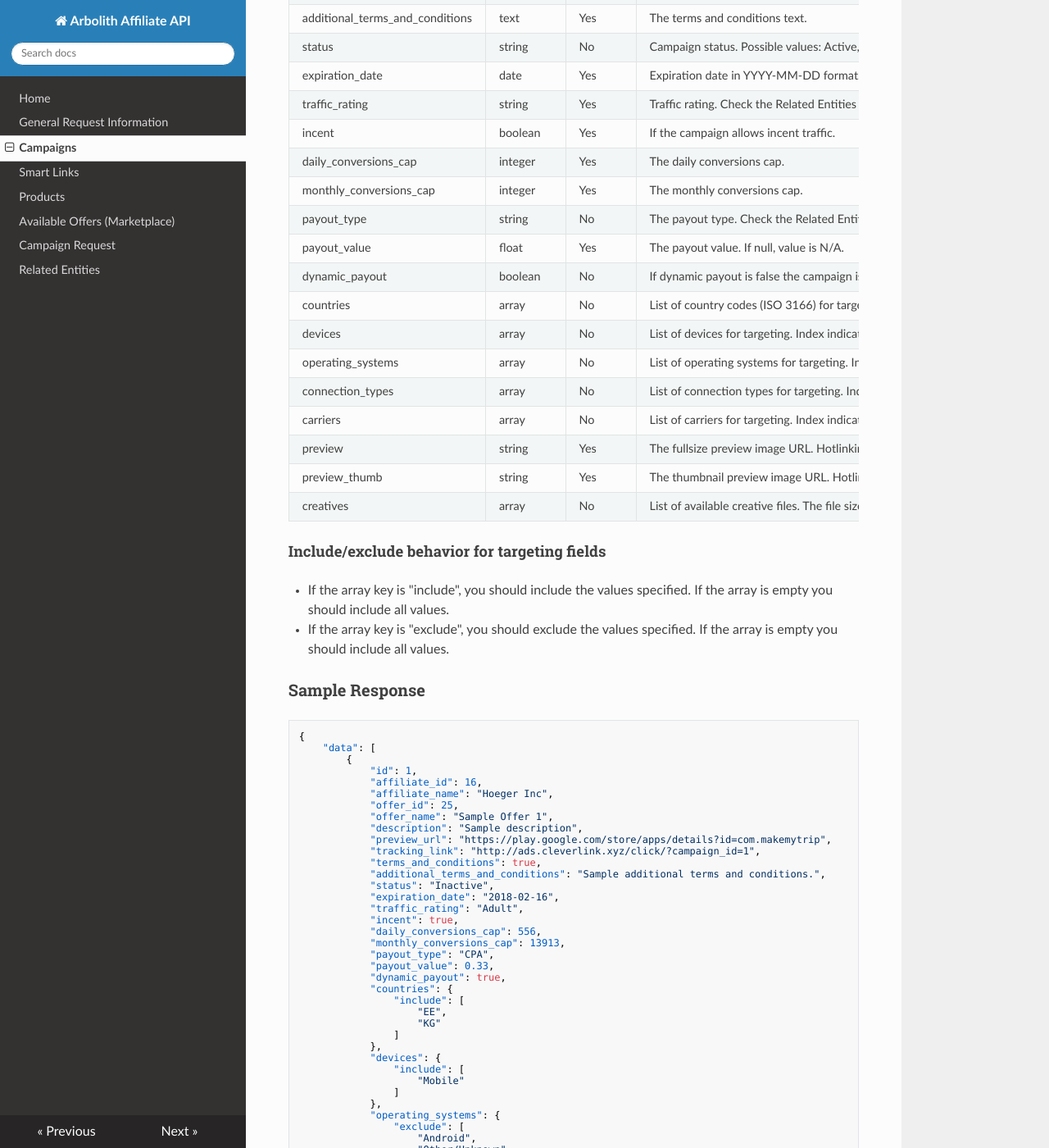
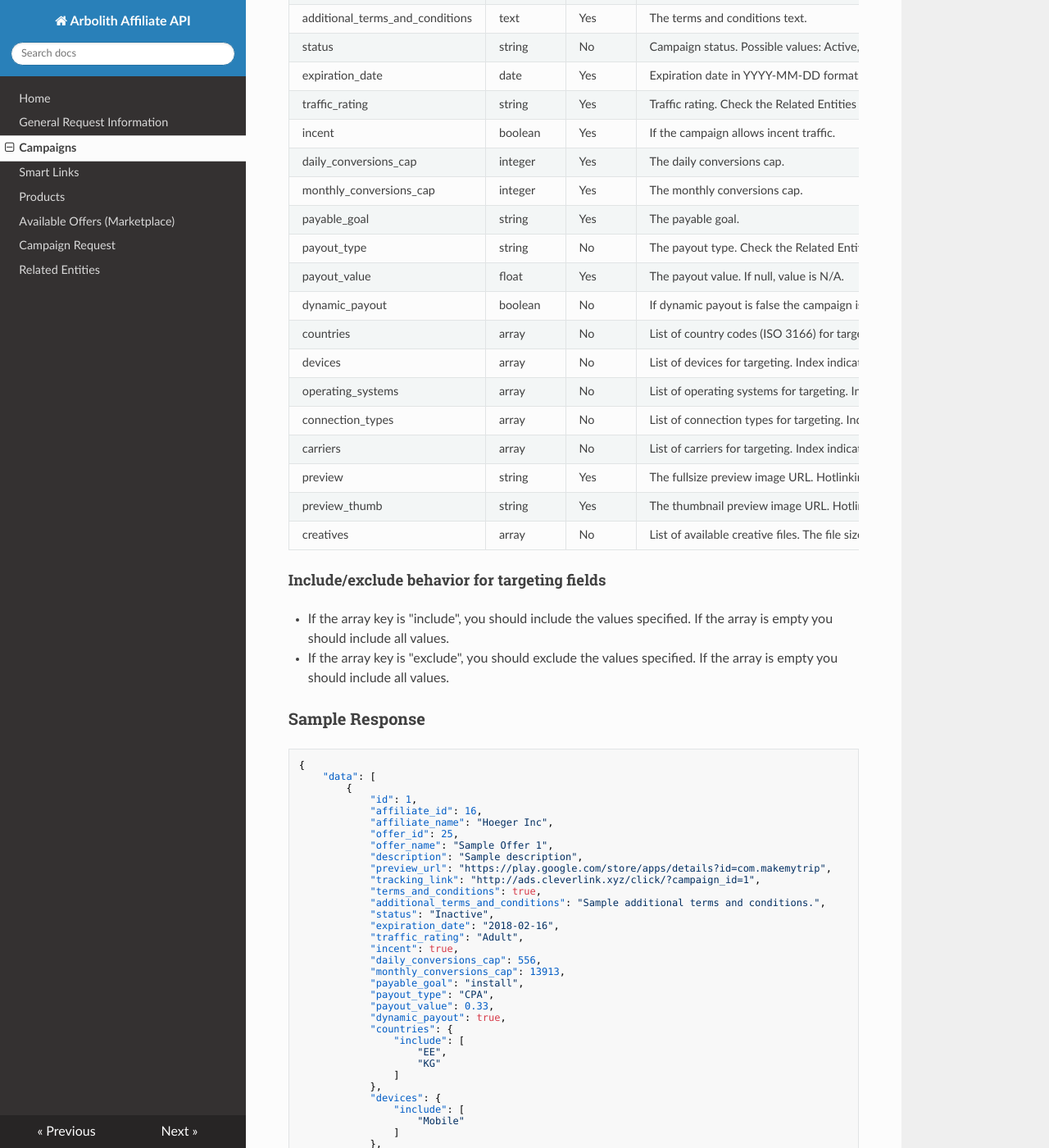
Before and after one commit to automizer-cloud/automizer.cloud-affiliate-api-docs, an MkDocs documentation site: the page built from docs/campaigns.md, in a window 1280 px wide and 1400 px high, scrolled down 716 px. Shown: the whole window at 82% size. Built offline with MkDocs 1.6.1, drawn with Linux system fonts in a browser that asks for light colours; nearby versions of some CDN libraries; old or Windows-style settings are respelled for this version of MkDocs.

Commit message:
Update docs

```diff
--- a/docs/campaigns.md
+++ b/docs/campaigns.md
@@ -27,6 +27,7 @@ traffic_rating                  | string    | Yes      | Traffic rating. Check t
 incent                          | boolean   | Yes      | If the campaign allows incent traffic.
 daily_conversions_cap           | integer   | Yes      | The daily conversions cap.
 monthly_conversions_cap         | integer   | Yes      | The monthly conversions cap.
+payable_goal                    | string    | Yes      | The payable goal.
 payout_type                     | string    | No       | The payout type. Check the Related Entities section for a list of possible values.
 payout_value                    | float     | Yes      | The payout value. If null, value is N/A.
 dynamic_payout                  | boolean   | No       | If dynamic payout is false the campaign is deactivated whenever the offer payout is reduced.
@@ -66,6 +67,7 @@ creatives                       | array     | No       | List of available creat
             "incent": true,
             "daily_conversions_cap": 556,
             "monthly_conversions_cap": 13913,
+            "payable_goal": "install",
             "payout_type": "CPA",
             "payout_value": 0.33,
             "dynamic_payout": true,
```
Also changed, not shown: docs/availableoffers.md (+2 -0 lines).
